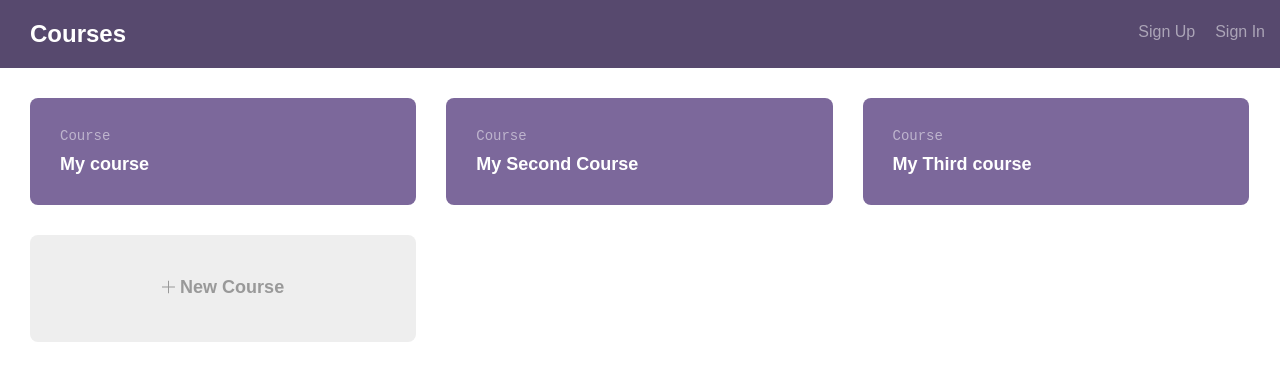
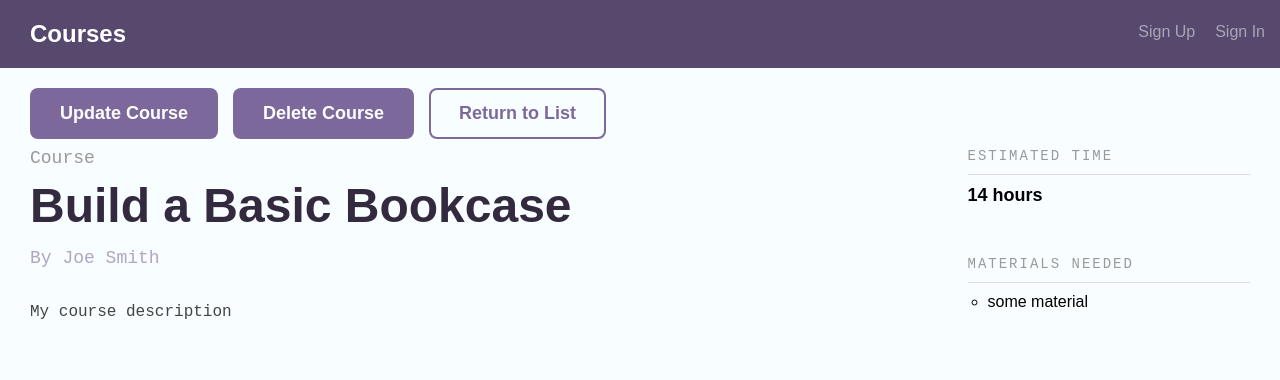
Before and after one commit to lucdebrouwer/fsjs-react, a React (Create React App) app: page /courses/1 in a window 1280 px wide. Shown: the top 380 px of the page. Built offline with nearby package versions, Linux system fonts and the light colour scheme; no server answers.

Commit message:
added getCourses & getCourse fn, added constructors & state

```diff
--- a/src/App.js
+++ b/src/App.js
@@ -1,31 +1,14 @@
 import React, { Component } from "react";
+import { BrowserRouter as Router, Switch, Route } from "react-router-dom";
 import Courses from "./components/courses/Courses";
+import { Provider } from "./components/context";
 import Header from "./components/Header";
-import { Provider } from "./components/context";
-
+import CourseDetail from "./components/courses/CourseDetail";
 class App extends Component {
   constructor(props) {
     super(props);
 
-    this.state = {
-      courses: [
-        {
-          id: 1,
-          title: "My course",
-          description: "Some course description"
-        },
-        {
-          id: 2,
-          title: "My Second Course",
-          description: "Some course description"
-        },
-        {
-          id: 3,
-          title: "My Third course",
-          description: "Some course description"
-        }
-      ]
-    };
+    this.state = {};
   }
 
   render() {
@@ -35,9 +18,14 @@ class App extends Component {
           <div>
             <Header />
             <hr />
-            <Courses />
           </div>
         </div>
+        <Router>
+          <Switch>
+            <Route exact path="/" component={Courses} />
+            <Route path="/courses/:id" component={CourseDetail} />
+          </Switch>
+        </Router>
       </Provider>
     );
   }
--- a/src/components/courses/CourseDetail.js
+++ b/src/components/courses/CourseDetail.js
@@ -1,6 +1,28 @@
 import React, { Component } from "react";
+import { withRouter } from "react-router-dom";
 
 class CourseDetail extends Component {
+  constructor(props) {
+    super(props);
+    this.state = {
+      id: parseInt(this.props.match.params.id),
+      course: {}
+    };
+  }
+
+  getCourse(url) {
+    fetch(url)
+      .then(res => res.json())
+      .then(data => {
+        this.setState({ course: data });
+      });
+  }
+
+  componentDidMount() {
+    const url = `http://localhost:5000/api/courses/${this.state.id}`;
+    this.getCourse(url);
+  }
+
   render() {
     return (
       <div className="actions--bar">
@@ -14,7 +36,7 @@ class CourseDetail extends Component {
                 Delete Course
               </a>
             </span>
-            <a className="button button-secondary" href="index.html">
+            <a className="button button-secondary" href="/">
               Return to List
             </a>
           </div>
@@ -52,4 +74,4 @@ class CourseDetail extends Component {
   }
 }
 
-export default CourseDetail;
+export default withRouter(CourseDetail);
--- a/src/components/courses/Courses.js
+++ b/src/components/courses/Courses.js
@@ -1,15 +1,23 @@
 import React, { Component } from "react";
 import { Consumer } from "../context";
 class Courses extends Component {
-  //   getCourses = url => {
-  //     return fetch(url)
-  //       .then(req => req.json())
-  //       .then(data => data);
-  //   };
+  constructor(props) {
+    super(props);
+    this.state = {
+      courses: []
+    };
+  }
+  getCourses = url => {
+    fetch(url)
+      .then(res => res.json())
+      .then(data => {
+        this.setState({ courses: data });
+      });
+  };
 
   componentDidMount() {
-    // const data = this.getCourses("http://localhost:5000/api/courses");
-    // console.log(data);
+    const url = "http://localhost:5000/api/courses";
+    this.getCourses(url);
   }
 
   render() {
@@ -18,9 +26,12 @@ class Courses extends Component {
         {context => {
           return (
             <div className="bounds">
-              {context.courses.map(course => (
+              {this.state.courses.map(course => (
                 <div className="grid-33" key={course.id}>
-                  <a className="course--module course--link" href="/">
+                  <a
+                    className="course--module course--link"
+                    href={`/courses/${course.id}`}
+                  >
                     <h4 className="course--label">Course</h4>
                     <h3 className="course--title">{course.title}</h3>
                   </a>
```
